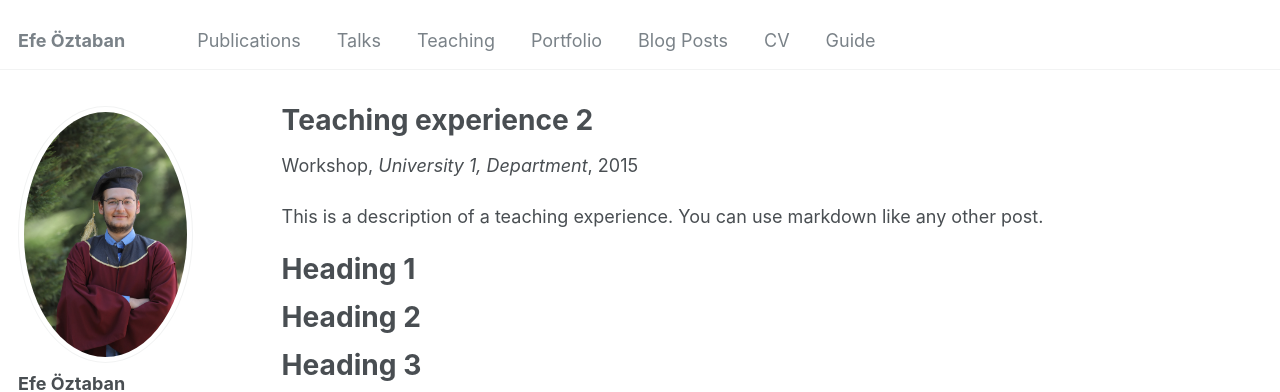
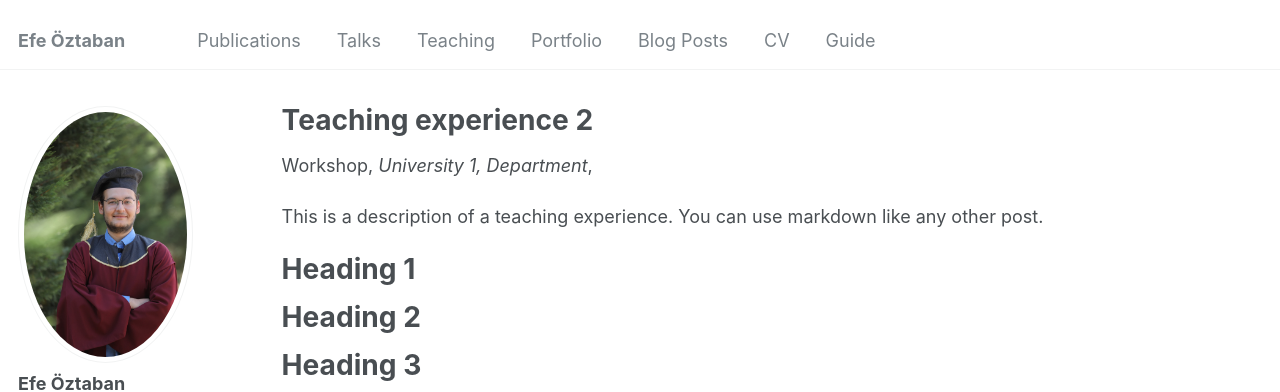
Before and after one commit to efeoztaban/efeoztaban.github.io, a Jekyll site: the page built from _teaching/2015-spring-teaching-2.md, in a window 1280 px wide and 1061 px high. Shown: the top 392 px of the window. Built offline with Jekyll 4.4.1, drawn with Linux system fonts in a browser that asks for light colours; some web fonts are replaced.

Commit message:
Update single.html

```diff
--- a/_layouts/single.html
+++ b/_layouts/single.html
@@ -35,9 +35,9 @@ layout: default
         {% endif %}
 
         {% if page.collection == 'teaching' %}
-          <p> {{ page.type }}, <i>{{ page.venue }}</i>, {{ page.date | default: "1900-01-01" | date: "%Y" }} </p>
+          <p> {{ page.type }}, <i>{{ page.venue }}</i>, </p>
         {% elsif page.venue and page.date %}
-          <p><i>{{ page.venue }}</i>, {{ page.date | default: "1900-01-01" | date: "%Y" }} </p>
+          <p><i>{{ page.venue }}</i>,</p>
         {% elsif page.date %}
           <p class="page__date"><strong><i class="fa fa-fw fa-calendar" aria-hidden="true"></i> {{ site.data.ui-text[site.locale].date_label | default: "Published:" }}</strong> <time datetime="{{ page.date | date_to_xmlschema }}">{{ page.date | default: "1900-01-01" | date: "%B %d, %Y" }}</time></p>
         {% endif %}
```
